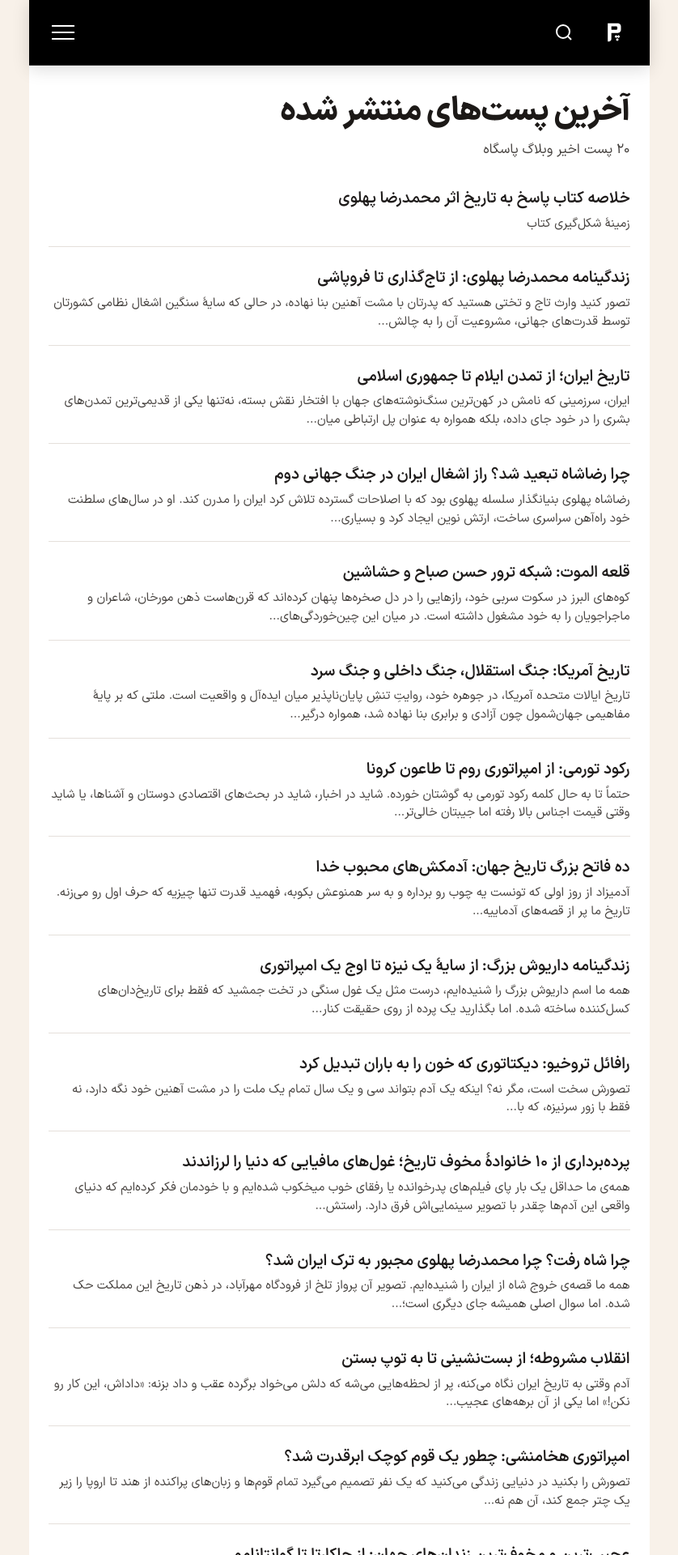
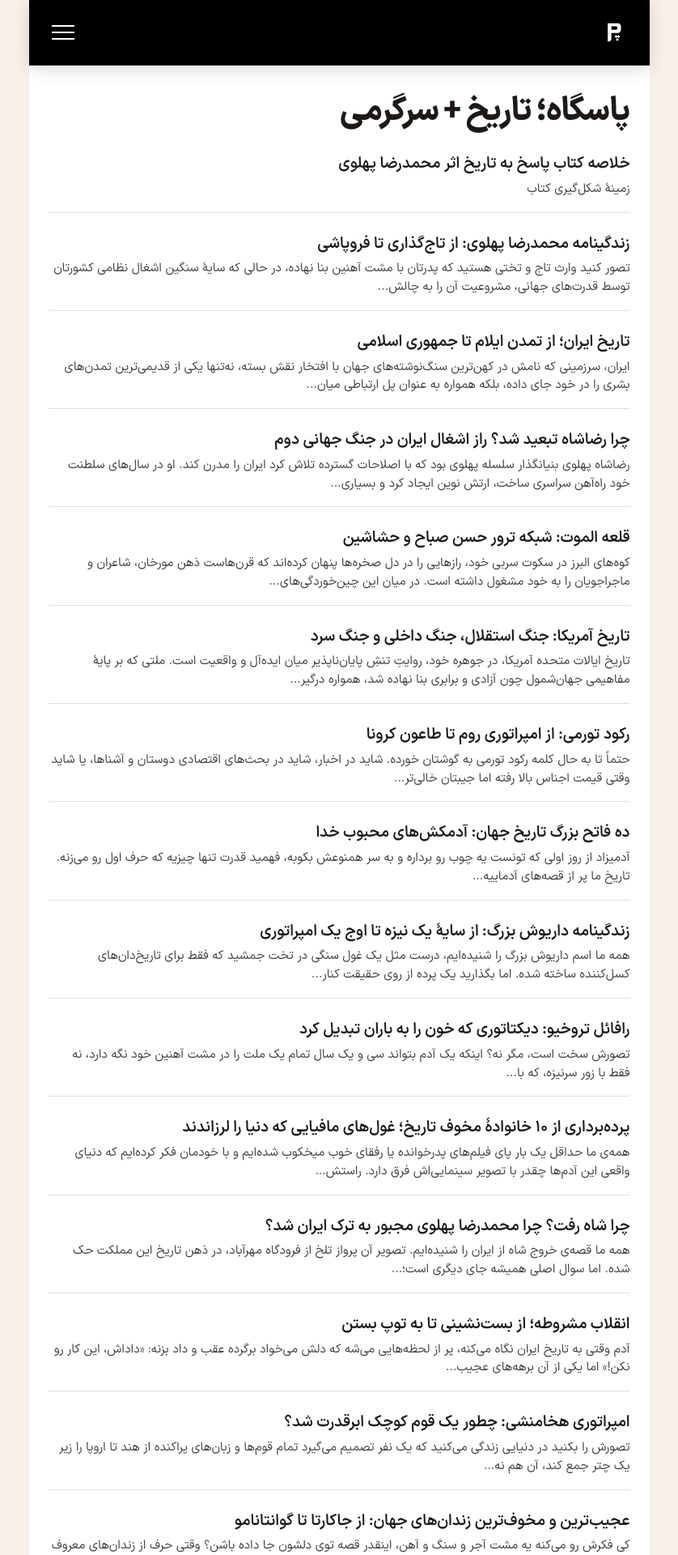
Before and after one commit to darkblog/darkblog.github.io, a Jekyll site: the page built from page.html, in a window 1280 px wide. Shown: the top 1920 px of the page at 81% size, without its empty margins (221-1059 px from the left). Built offline with Jekyll 4.4.1, drawn with Linux system fonts in a browser that asks for light colours.

Commit message:
Update page.html

```diff
--- a/page.html
+++ b/page.html
@@ -34,8 +34,6 @@ layout: null
     .header-inner { margin: 0 auto; padding: 1.25rem clamp(1rem, 3vw, 1.5rem); display: flex; align-items: center; justify-content: flex-start; gap: var(--gap); }
     .brand { display: flex; align-items: center; text-decoration: none; color: white; flex-shrink: 0; font-size: inherit; }
     .brand img { height: 2.5rem; width: auto; display: block; }
-    .search-icon { display: flex; align-items: center; justify-content: center; color: white; padding: 0.25rem; flex-shrink: 0; }
-    .search-icon:hover { color: #2dd4bf; }
     .hamburger { display: flex; flex-direction: column; gap: 0.375rem; background: none; border: none; padding: 0.25rem; cursor: pointer; flex-shrink: 0; font-size: inherit; touch-action: manipulation; margin-right: auto; }
     .hamburger span { display: block; width: 1.75rem; height: 0.125rem; background-color: white; }
     .mobile-nav-overlay { position: fixed; top: 0; left: 0; right: 0; bottom: 0; background-color: rgba(0, 0, 0, 0.6); z-index: 48; display: none; backdrop-filter: blur(4px); -webkit-backdrop-filter: blur(4px); }
@@ -50,8 +48,7 @@ layout: null
     #menu-toggle:checked ~ .site-header .hamburger span:nth-child(2) { opacity: 0; }
     #menu-toggle:checked ~ .site-header .hamburger span:nth-child(3) { transform: rotate(-45deg) translate(6px, -6px); }
     .main-content { padding-top: calc(var(--header-height) + 2rem); padding-bottom: 2.5rem; padding-left: clamp(1rem, 3vw, 1.5rem); padding-right: clamp(1rem, 3vw, 1.5rem); background-color: white; font-size: inherit; }
-    .page-title { font-size: clamp(1.8rem, 5vw, 2.5rem); font-weight: 800; line-height: 1.3; color: #1c1917; margin: 0 0 0.5rem 0; letter-spacing: -0.02em; }
-    .subtitle { color: #4a4643; margin-bottom: 2rem; font-size: 1.05rem; }
+    .page-title { font-size: clamp(1.8rem, 5vw, 2.5rem); font-weight: 800; line-height: 1.3; color: #1c1917; margin: 0 0 1.5rem 0; letter-spacing: -0.02em; }
     .posts-list { list-style: none; padding: 0; display: flex; flex-direction: column; gap: 1.5rem; }
     .posts-list li { border-bottom: 1px solid #e5e0db; padding-bottom: 1rem; }
     .posts-list li:last-child { border-bottom: none; }
@@ -77,12 +74,6 @@ layout: null
       <a href="/" class="brand" aria-label="صفحه اصلی پاسگاه">
         <img src="/blog.svg" alt="لوگوی پاسگاه" width="40" height="40" fetchpriority="high">
       </a>
-      <a href="https://www.pasgah.org/blog" class="search-icon" aria-label="جستجو در وبلاگ">
-        <svg width="24" height="24" viewBox="0 0 24 24" fill="none" stroke="currentColor" stroke-width="2">
-          <circle cx="11" cy="11" r="8"/>
-          <line x1="21" y1="21" x2="16.65" y2="16.65"/>
-        </svg>
-      </a>
       <label for="menu-toggle" class="hamburger" aria-label="باز و بسته کردن منو" tabindex="0">
         <span></span>
         <span></span>
@@ -99,8 +90,7 @@ layout: null
     </ul>
   </nav>
   <main class="main-content">
-    <h1 class="page-title">آخرین پست‌های منتشر شده</h1>
-    <p class="subtitle">۲۰ پست اخیر وبلاگ پاسگاه</p>
+    <h1 class="page-title">پاسگاه؛ تاریخ + سرگرمی</h1>
     <ul class="posts-list">
       {% for post in site.posts limit: 20 %}
         <li>
```
